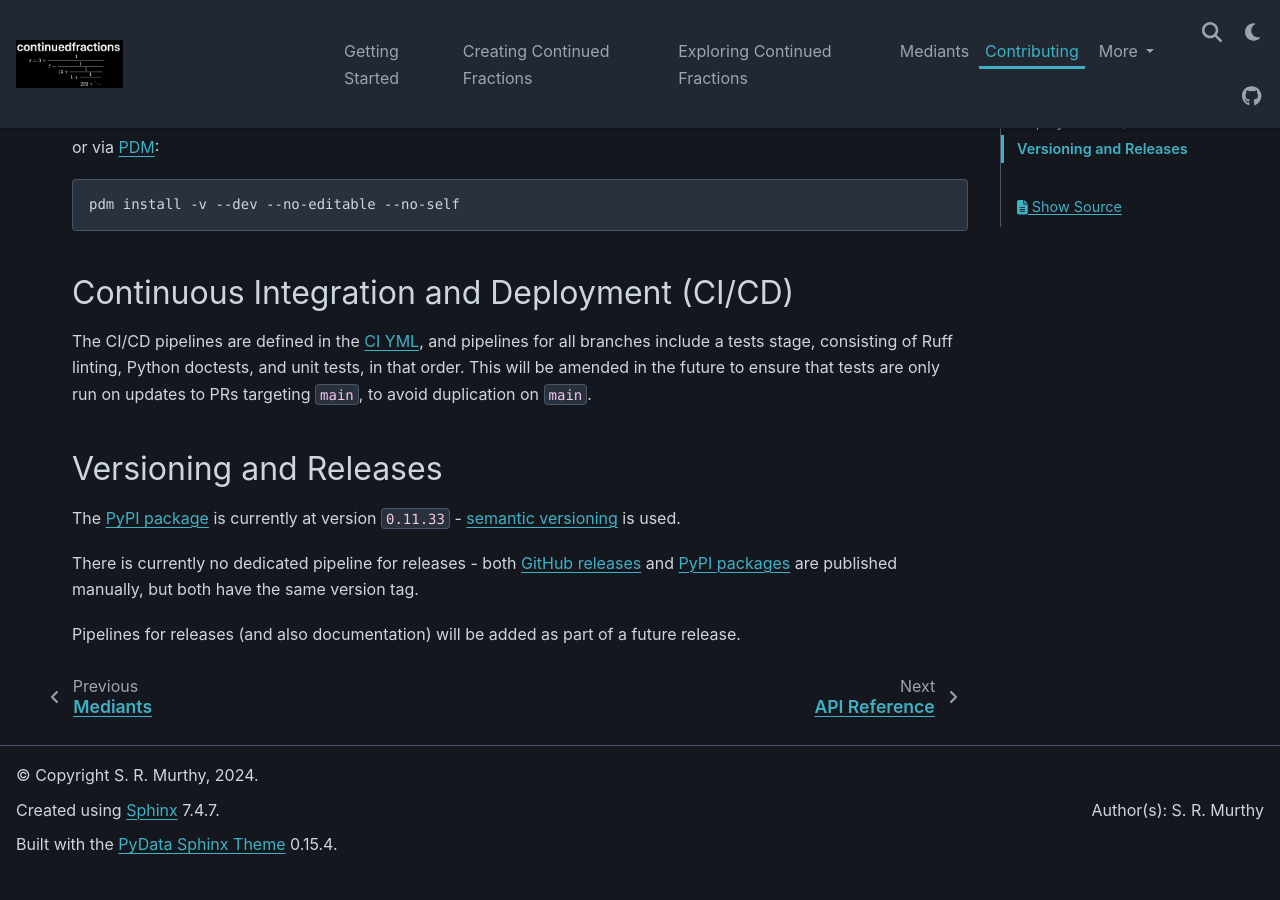
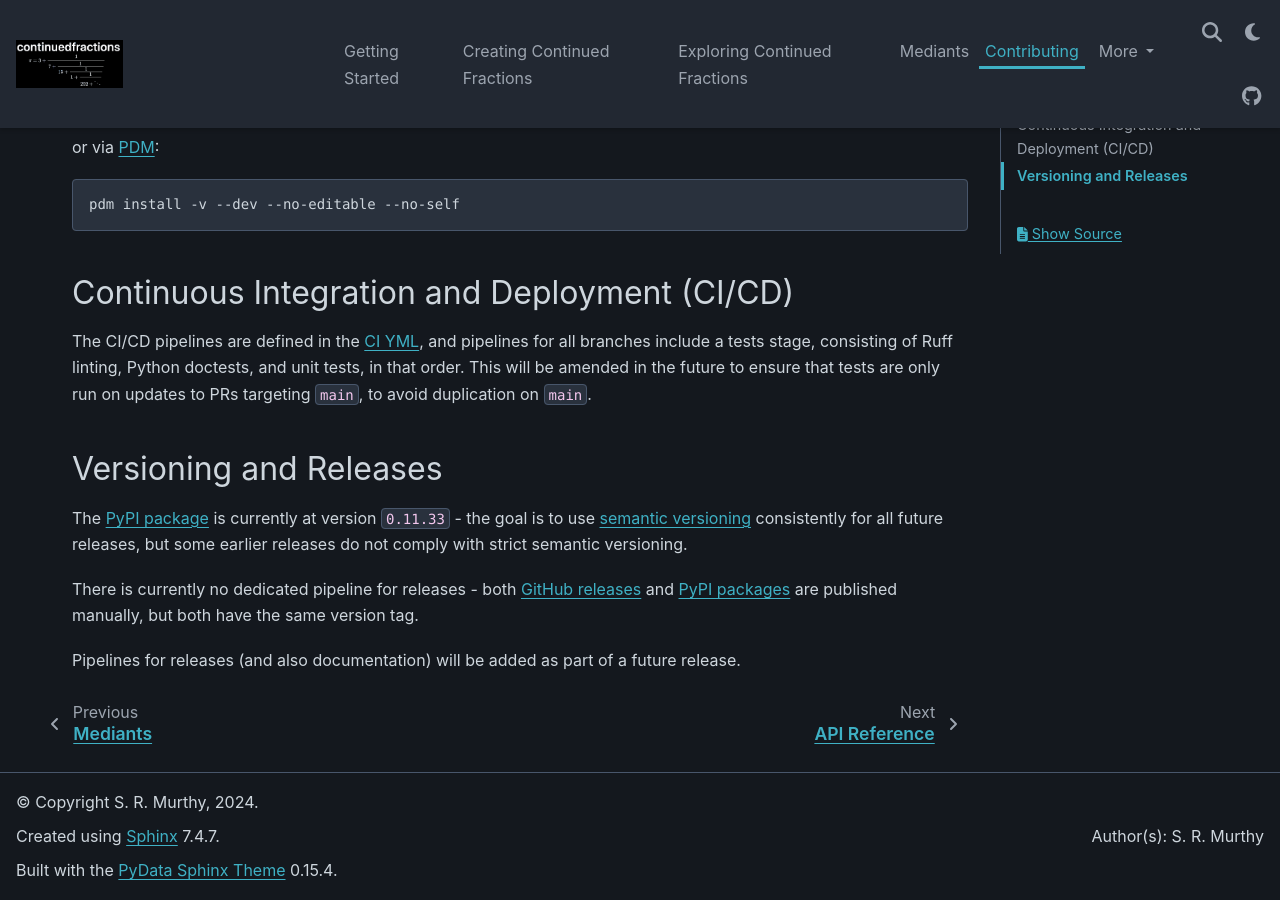
Before and after one commit to sr-murthy/continuedfractions, a Sphinx documentation site: the page built from docs/sources/contributing.rst, in a window 1280 px wide and 900 px high, scrolled down 2595 px. Built offline with Sphinx 7.4.7 and the PyData theme 0.15.4, drawn with Linux system fonts in a browser that asks for light colours; nearby versions of some CDN libraries; before the commit the page ends 3468 px from its top, so only the background shows below that.

Commit message:
docs: tweak text in contributions guide

```diff
--- a/docs/sources/contributing.rst
+++ b/docs/sources/contributing.rst
@@ -133,7 +133,7 @@ The CI/CD pipelines are defined in the `CI YML <.github/workflows/ci.yml>`_, and
 Versioning and Releases
 =======================
 
-The `PyPI package <https://pypi.org/project/continuedfractions/>`_ is currently at version ``0.11.33`` - `semantic versioning <https://semver.org/>`_ is used.
+The `PyPI package <https://pypi.org/project/continuedfractions/>`_ is currently at version ``0.11.33`` - the goal is to use `semantic versioning <https://semver.org/>`_ consistently for all future releases, but some earlier releases do not comply with strict semantic versioning.
 
 There is currently no dedicated pipeline for releases - both `GitHub releases <https://github.com/sr-murthy/continuedfractions/releases>`_ and `PyPI packages <https://pypi.org/project/continuedfractions>`_ are published manually, but both have the same version tag.
 
```
